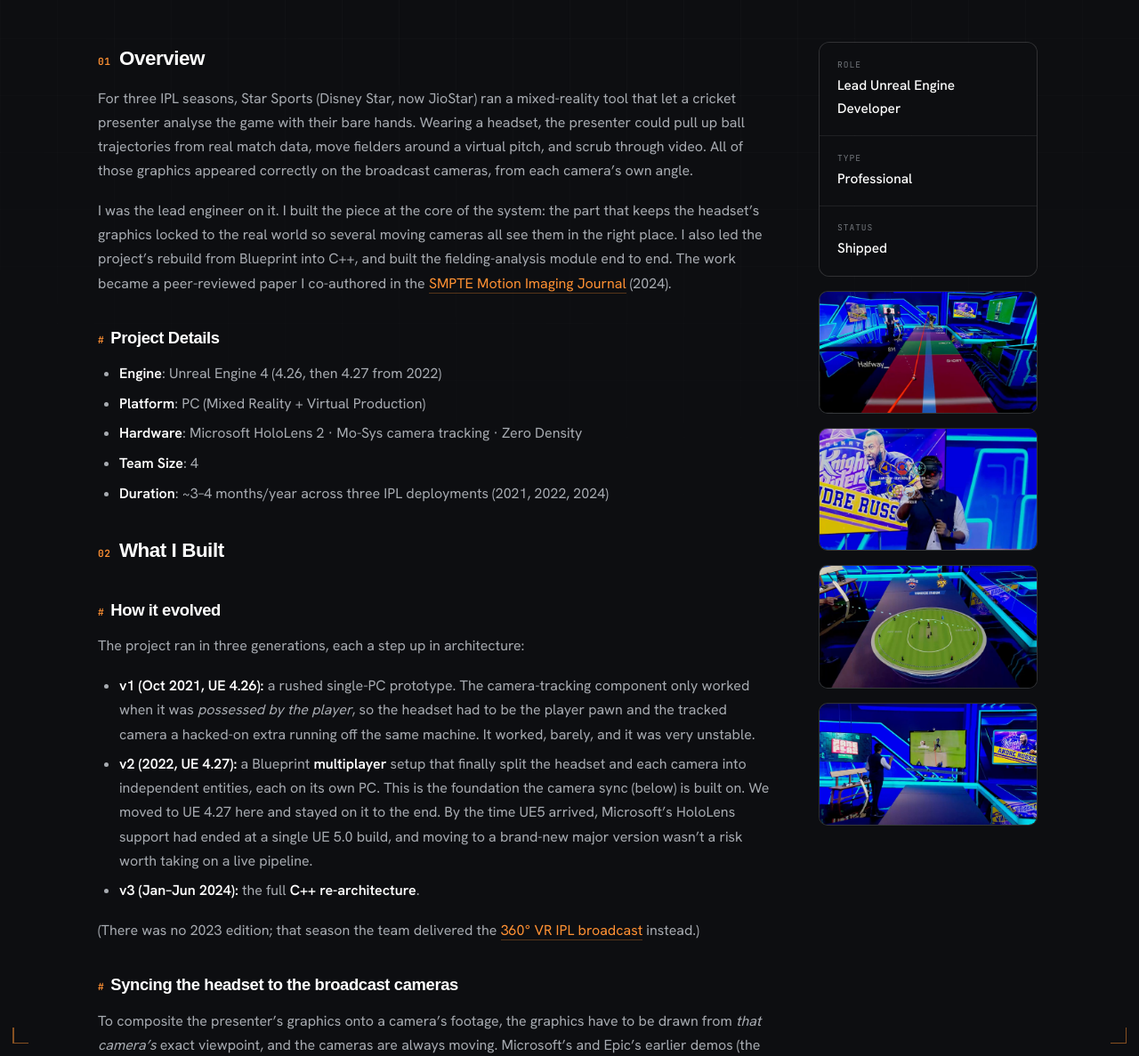
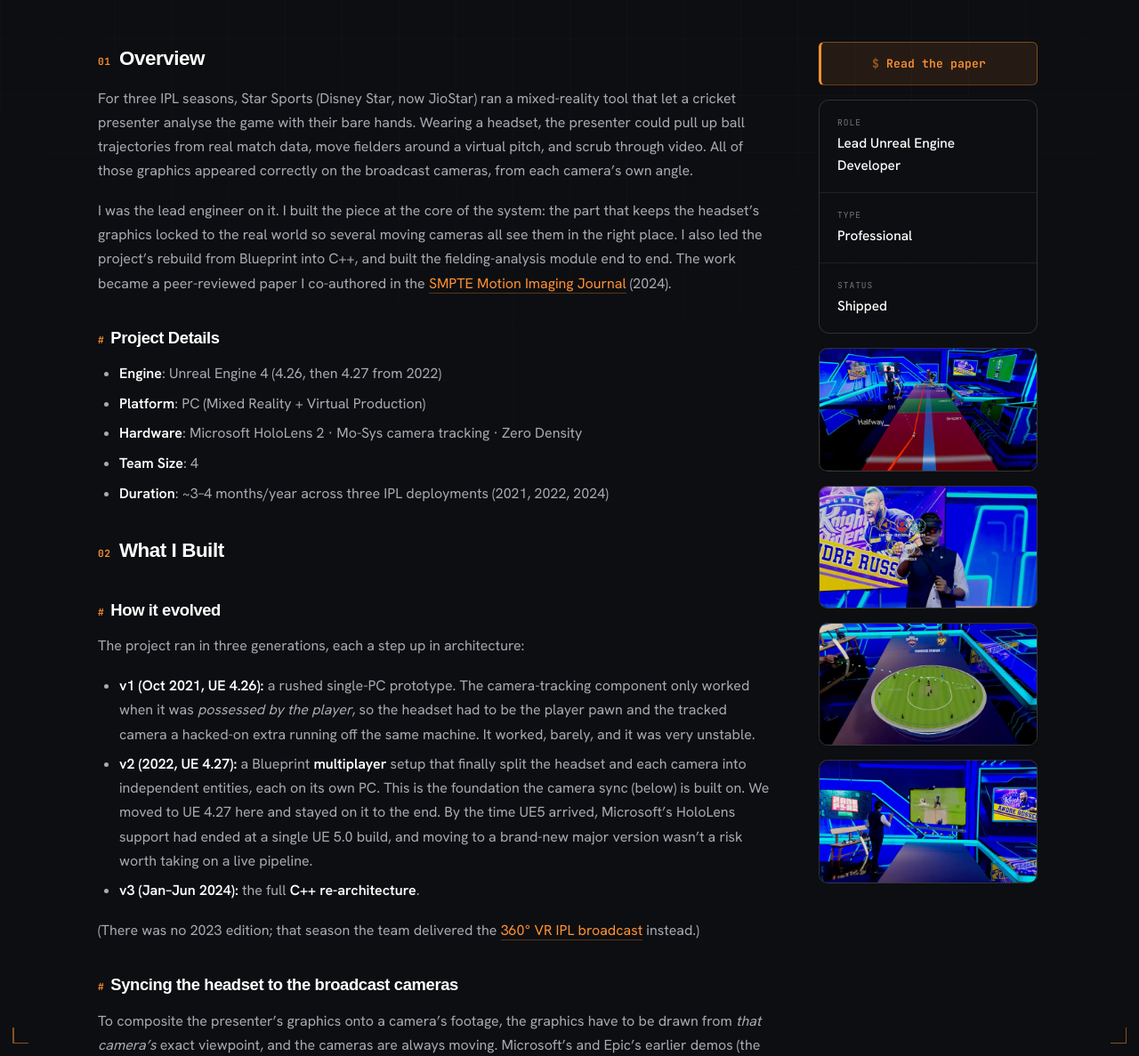
Before and after one commit to LifeisaRepo/lifeisarepo.github.io, a Jekyll site: the page built from _projects/mr-cricket-analysis.md, in a window 1280 px wide and 1400 px high, scrolled down 858 px. Shown: the part 213-1400 px from the top of the window at 89% size. Built offline with Jekyll 4.4.1, drawn with Linux system fonts in a browser that asks for light colours; some web fonts are replaced.

Commit message:
Move project action buttons out from under the article
Source/build/CTA buttons sat at the end of the article body, so readers
who skimmed long write-ups never saw them.

- Desktop: buttons now top the sticky right rail, above Role/Type/Status,
  so they stay in view for the whole read.
- Mobile (<=760px): the rail stacks below the article, so the buttons
  render as a row at the bottom of the header instead, before the video.
- Markup is captured once and output in both places; CSS shows one copy
  per breakpoint. Neither renders when a project has no links.
- Keep the original amber look: it came from the .doc-body link rule, so
  .doc-cta now opts into that rule explicitly.

Co-Authored-By: Claude Opus 5.5 <noreply@anthropic.com>

```diff
--- a/_layouts/project.html
+++ b/_layouts/project.html
@@ -203,11 +203,16 @@
         color: #fff;
         font-weight: 600;
       }
-      .doc-body a {
+      /* .doc-cta is listed here because the action buttons used to live inside
+         .doc-body and took their amber look from this rule. They now sit in the
+         header / rail, so they opt back in to keep the same appearance. */
+      .doc-body a,
+      .doc-cta a {
         color: var(--accent);
         border-bottom: 1px solid rgba(var(--accent-rgb), 0.3);
       }
-      .doc-body a:hover {
+      .doc-body a:hover,
+      .doc-cta a:hover {
         border-bottom-color: var(--accent);
       }
       .doc-body ul,
@@ -355,11 +360,28 @@
         transform: translateY(0);
       }
       /* fullscreen lightbox — shared CSS lives in style.css (.lightbox-*) */
+      /* action buttons (source / build / CTAs) — same markup rendered twice:
+         desktop → top of the sticky rail, above the facts box;
+         mobile  → a row at the bottom of the header, before the media + article */
       .doc-cta {
         display: flex;
         gap: 0.7rem;
         flex-wrap: wrap;
-        margin: 3rem 0 1rem;
+      }
+      .doc-cta .btn {
+        justify-content: center;
+      }
+      .doc-cta--rail {
+        gap: 0.5rem;
+        margin-bottom: 1rem;
+        flex-shrink: 0;
+      }
+      .doc-cta--rail .btn {
+        flex: 1 1 auto;
+      }
+      .doc-cta--head {
+        display: none;
+        margin-top: 1.6rem;
       }
       .doc-video {
         position: relative;
@@ -385,6 +407,18 @@
           max-height: none;
           overflow: visible;
         }
+        /* rail drops below the article here, so the buttons move up into the header */
+        .doc-cta--rail {
+          display: none;
+        }
+        .doc-cta--head {
+          display: flex;
+        }
+        /* share the row evenly and stay thumb-sized */
+        .doc-cta--head .btn {
+          flex: 1 1 auto;
+          min-height: 44px;
+        }
       }
     </style>
   </head>
@@ -404,6 +438,45 @@
       {% else %}
       <a class="back" href="{{ '/' | relative_url }}#client">all work</a>
       {% endif %}
+
+      {% assign has_primary = false %}{% if page.cta_primary_url and page.cta_primary_text %}{% assign has_primary = true %}{% endif %}
+      {% assign has_secondary = false %}{% if page.cta_secondary_url and page.cta_secondary_text %}{% assign has_secondary = true %}{% endif %}
+      {% assign has_links = false %}{% if has_primary or page.github_url or page.game_build_url or has_secondary %}{% assign has_links = true %}{% endif %}
+      {% capture cta_buttons %}
+          {% if has_primary %}
+          <a
+            class="btn btn-primary"
+            href="{{ page.cta_primary_url }}"
+            target="_blank"
+            rel="noopener"
+            >{{ page.cta_primary_text }}</a
+          >
+          {% endif %} {% if page.github_url %}
+          <a
+            class="btn btn-ghost"
+            href="{{ page.github_url }}"
+            target="_blank"
+            rel="noopener"
+            >⌥ source</a
+          >
+          {% endif %} {% if page.game_build_url %}
+          <a
+            class="btn btn-ghost"
+            href="{{ page.game_build_url }}"
+            target="_blank"
+            rel="noopener"
+            >↓ build</a
+          >
+          {% endif %} {% if has_secondary %}
+          <a
+            class="btn btn-ghost"
+            href="{{ page.cta_secondary_url }}"
+            target="_blank"
+            rel="noopener"
+            >{{ page.cta_secondary_text }}</a
+          >
+          {% endif %}
+      {% endcapture %}
 
       <header class="doc-head">
         <div class="doc-meta">
@@ -427,6 +500,9 @@
           <span class="tag">{{ tag }}</span>
           {% endfor %}
         </div>
+        {% if has_links %}
+        <div class="doc-cta doc-cta--head">{{ cta_buttons }}</div>
+        {% endif %}
       </header>
 
       {% if page.youtube_id %}
@@ -462,47 +538,13 @@
       <div class="doc-grid">
         <div class="doc-body">
           {{ content }}
-
-          <div class="doc-cta">
-            {% if page.cta_primary_url and page.cta_primary_text %}
-            <a
-              class="btn btn-primary"
-              href="{{ page.cta_primary_url }}"
-              target="_blank"
-              rel="noopener"
-              >{{ page.cta_primary_text }}</a
-            >
-            {% endif %} {% if page.github_url %}
-            <a
-              class="btn btn-ghost"
-              href="{{ page.github_url }}"
-              target="_blank"
-              rel="noopener"
-              >⌥ source</a
-            >
-            {% endif %} {% if page.game_build_url %}
-            <a
-              class="btn btn-ghost"
-              href="{{ page.game_build_url }}"
-              target="_blank"
-              rel="noopener"
-              >↓ build</a
-            >
-            {% endif %} {% if page.cta_secondary_url and page.cta_secondary_text
-            %}
-            <a
-              class="btn btn-ghost"
-              href="{{ page.cta_secondary_url }}"
-              target="_blank"
-              rel="noopener"
-              >{{ page.cta_secondary_text }}</a
-            >
-            {% endif %}
-          </div>
         </div>
 
         <aside>
           <div class="doc-rail">
+            {% if has_links %}
+            <div class="doc-cta doc-cta--rail">{{ cta_buttons }}</div>
+            {% endif %}
             <div class="doc-aside">
               {% if page.role %}
               <div class="fact">
```
